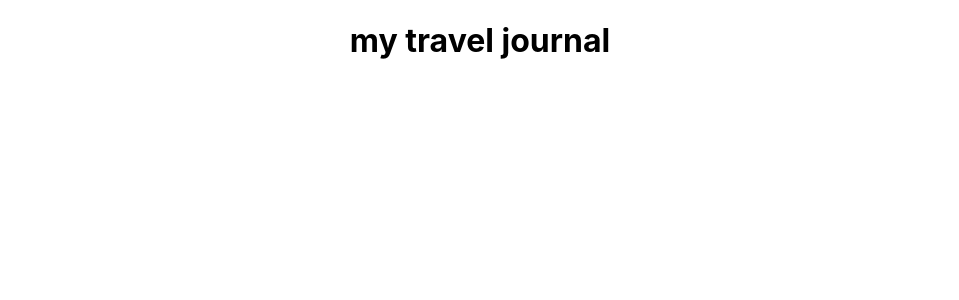
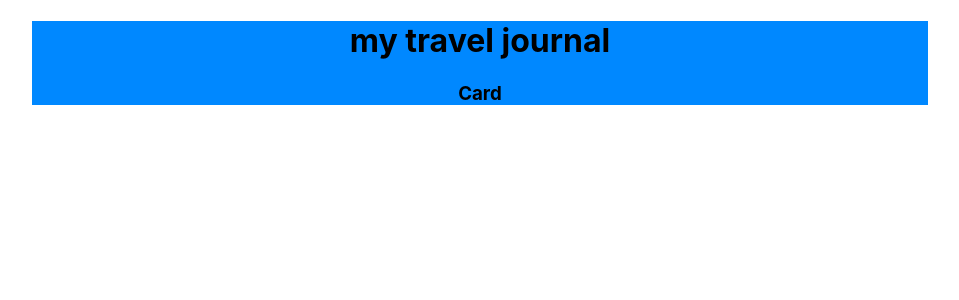
Before and after one commit to soubhagyasethy/travel-journal, a React (Create React App) app: page / in a window 1280 px wide. Shown: the top 300 px of the page, without its empty margins (160-1119 px from the left). Built offline with nearby package versions, Linux system fonts and the light colour scheme.

Commit message:
feat: added components

```diff
--- a/src/App.css
+++ b/src/App.css
@@ -1,3 +1,12 @@
+* {
+  box-sizing: border-box;
+}
+
 .App {
+  margin: auto;
+  padding: 0;
   text-align: center;
+  width: 70%;
+  height: 100%;
+  background-color: rgb(0, 136, 255);
 }
--- a/src/App.js
+++ b/src/App.js
@@ -1,9 +1,12 @@
 import './App.css';
+import Header from "./components/header"
+import Card from "./components/card"
 
 function App() {
   return (
     <div className="App">
-      <h1>my travel journal</h1>
+      <Header />
+      <Card />
     </div>
   );
 }
--- /dev/null
+++ b/src/components/card.js
@@ -0,0 +1,6 @@
+
+export default function Card() {
+    return(
+        <h3> Card </h3>
+    )
+}
--- /dev/null
+++ b/src/components/header.js
@@ -0,0 +1,6 @@
+
+export default function Header() {
+    return(
+        <h1>my travel journal</h1>
+    )
+}
```
